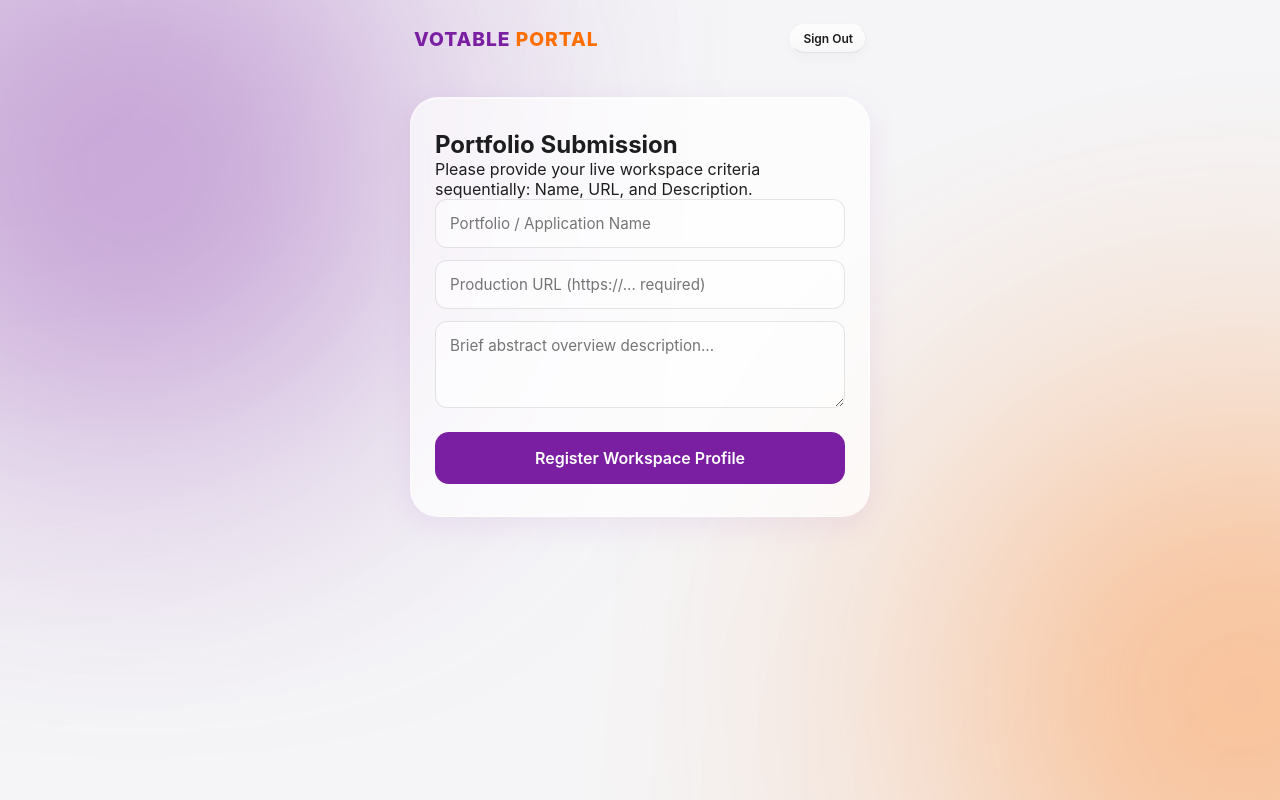
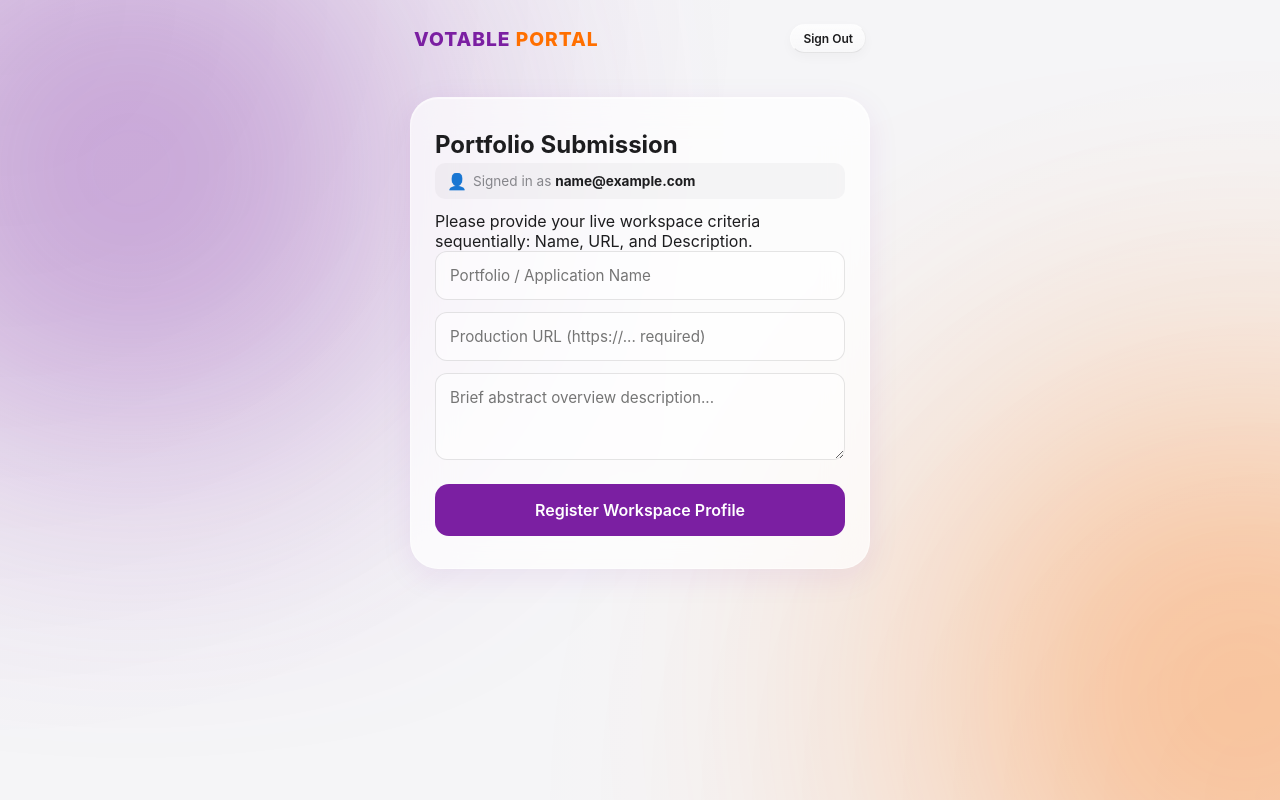
Before and after one commit to paulrajeevan/voting-system, a React (Vite) app in the folder votable/: page / in a window 1280 px wide. Both pictures are taken after typing "name@example.com", "Sample123" into the empty fields and a click on the button "Authenticate Identity". Built offline with nearby package versions, Linux system fonts and the light colour scheme.

Commit message:
Add authenticated user email display on portfolio form

```diff
--- a/votable/src/App.jsx
+++ b/votable/src/App.jsx
@@ -182,6 +182,30 @@ export default function App() {
           {!portfolio.uploaded ? (
             <div className="glass-container">
               <h2>Portfolio Submission</h2>
+
+              {/* MODIFIED VIEW: Authentic Session Tracker Row */}
+              {user?.email && (
+                <div style={{
+                  fontSize: '0.85rem',
+                  color: 'var(--text-muted)',
+                  background: 'rgba(0, 0, 0, 0.03)',
+                  padding: '8px 12px',
+                  borderRadius: '10px',
+                  display: 'inline-flex',
+                  alignItems: 'center',
+                  gap: '6px',
+                  marginTop: '4px',
+                  marginBottom: '12px',
+                  width: '100%',
+                  boxSizing: 'border-box',
+                  flexWrap: 'wrap',
+                  wordBreak: 'break-all'
+                }}>
+                  <span style={{ fontSize: '1rem' }}>👤</span>
+                  <span>Signed in as <strong style={{ color: 'var(--text-dark)' }}>{user.email}</strong></span>
+                </div>
+              )}
+
               <p className="subtitle">Please provide your live workspace criteria sequentially: Name, URL, and Description.</p>
               <form onSubmit={handlePortfolioSubmit}>
                 <div style={{ marginBottom: '12px' }}>
@@ -204,6 +228,14 @@ export default function App() {
                 </span>
               </div>
               <h2>Electoral Candidates</h2>
+
+              {/* MODIFIED VIEW: Subtitle Reference Badge */}
+              {user?.email && (
+                <p style={{ fontSize: '0.8rem', color: 'var(--text-muted)', textAlign: 'center', marginBottom: '16px', wordBreak: 'break-all' }}>
+                  Connected as: <strong>{user.email}</strong>
+                </p>
+              )}
+
               <p className="subtitle">Cast 3-tier ballots anonymously. Expand entries to analyze submission details.</p>
 
               {candidates.map((cand) => (
```
